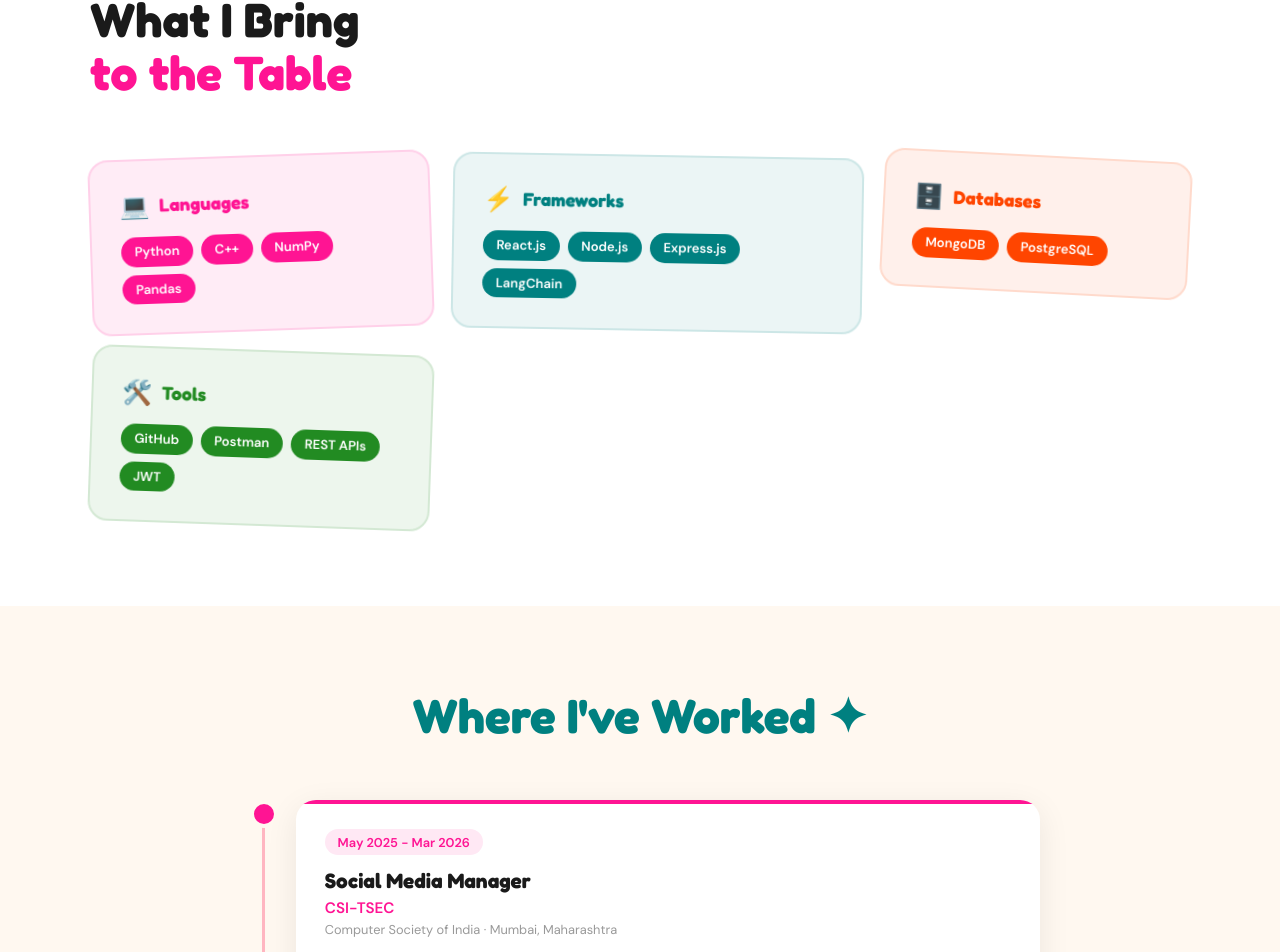
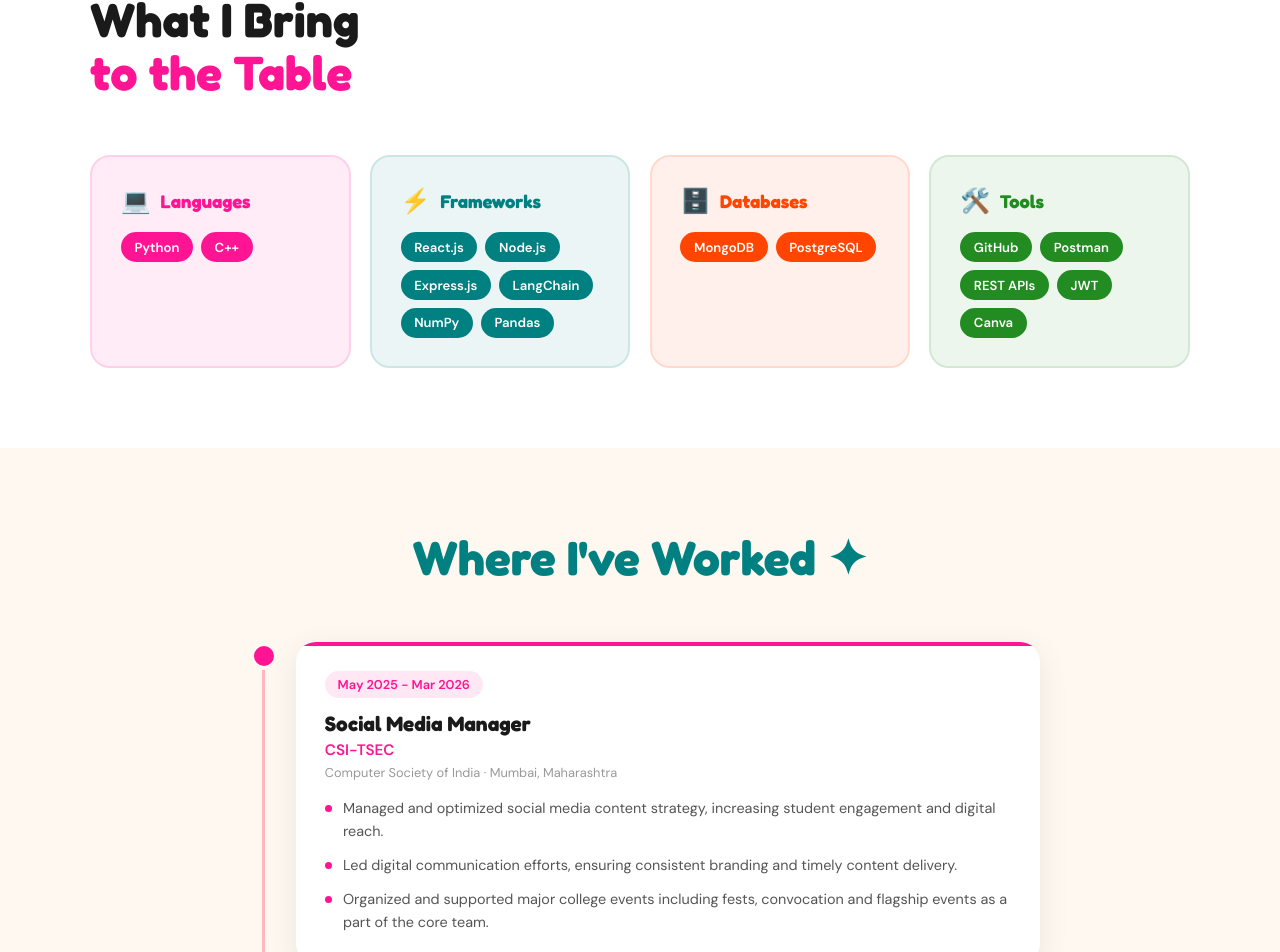
Before and after one commit to shenoyshivani/portfolio-website, a React (Vite) app in the folder client/: page / in a window 1280 px wide. Shown: the part 2308-3260 px from the top of the page. Built offline with nearby package versions, Linux system fonts and the light colour scheme.

Commit message:
Add NumPy/Pandas to Frameworks, Canva to Tools, fix JSX

```diff
--- a/client/src/components/Skills.jsx
+++ b/client/src/components/Skills.jsx
@@ -4,13 +4,13 @@ import { useRef } from 'react'
 const skillCategories = [
   {
     title: 'Languages',
-    skills: ['Python', 'C++', 'NumPy', 'Pandas'],
+    skills: ['Python', 'C++'],
     color: 'var(--magenta)',
     emoji: '💻',
   },
   {
     title: 'Frameworks',
-    skills: ['React.js', 'Node.js', 'Express.js', 'LangChain'],
+    skills: ['React.js', 'Node.js', 'Express.js', 'LangChain', 'NumPy', 'Pandas'],
     color: 'var(--teal)',
     emoji: '⚡',
   },
@@ -22,7 +22,7 @@ const skillCategories = [
   },
   {
     title: 'Tools',
-    skills: ['GitHub', 'Postman', 'REST APIs', 'JWT'],
+    skills: ['GitHub', 'Postman', 'REST APIs', 'JWT', 'Canva'],
     color: 'var(--green)',
     emoji: '🛠️',
   },
@@ -61,34 +61,22 @@ export default function Skills() {
 
         <div style={{
           display: 'grid',
-          gridTemplateColumns: '1fr 1.2fr 0.9fr',
-          gridTemplateRows: 'auto auto',
+          gridTemplateColumns: 'repeat(auto-fit, minmax(220px, 1fr))',
           gap: '1.2rem',
-        }} className="collage-grid">
-          {skillCategories.map((cat, i) => {
-            const offsets = [
-              { gridColumn: '1 / 2', gridRow: '1 / 2', rotate: -2 },
-              { gridColumn: '2 / 3', gridRow: '1 / 3', rotate: 1 },
-              { gridColumn: '3 / 4', gridRow: '1 / 2', rotate: 3 },
-              { gridColumn: '1 / 2', gridRow: '2 / 3', rotate: 2 },
-            ]
-            const off = offsets[i]
-
-            return (
+        }}>
+          {skillCategories.map((cat, i) => (
             <motion.div
               key={cat.title}
-                initial={{ opacity: 0, y: 30, rotate: off.rotate * 2 }}
-                animate={isInView ? { opacity: 1, y: 0, rotate: off.rotate } : {}}
-                transition={{ duration: 0.5, delay: i * 0.12 }}
-                whileHover={{ scale: 1.04, rotate: 0, boxShadow: '0 16px 48px rgba(0,0,0,0.1)' }}
+              initial={{ opacity: 0, y: 30 }}
+              animate={isInView ? { opacity: 1, y: 0 } : {}}
+              transition={{ duration: 0.5, delay: i * 0.1 }}
+              whileHover={{ scale: 1.04, boxShadow: '0 16px 48px rgba(0,0,0,0.1)' }}
               style={{
-                  ...off,
                 background: `color-mix(in srgb, ${cat.color} 8%, white)`,
                 borderRadius: '20px',
                 padding: '1.8rem',
                 border: `2px solid color-mix(in srgb, ${cat.color} 20%, white)`,
                 transition: 'box-shadow 0.3s ease',
-                  alignSelf: 'start',
               }}
             >
                 <div style={{
@@ -128,20 +116,14 @@ export default function Skills() {
                   ))}
                 </div>
               </motion.div>
-            )
-          })}
+          ))}
         </div>
       </div>
 
       <style>{`
-        @media (max-width: 800px) {
-          .collage-grid {
+        @media (max-width: 600px) {
+          #skills > div > div:last-child {
             grid-template-columns: 1fr !important;
-            grid-template-rows: auto !important;
-          }
-          .collage-grid > * {
-            grid-column: auto !important;
-            grid-row: auto !important;
           }
         }
       `}</style>
```
Lines whose indentation alone changed are shown as unchanged.
